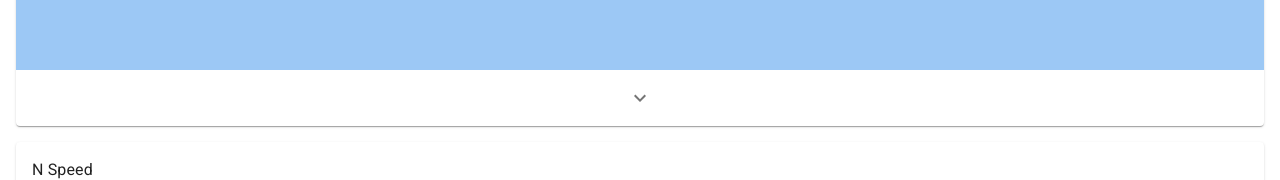
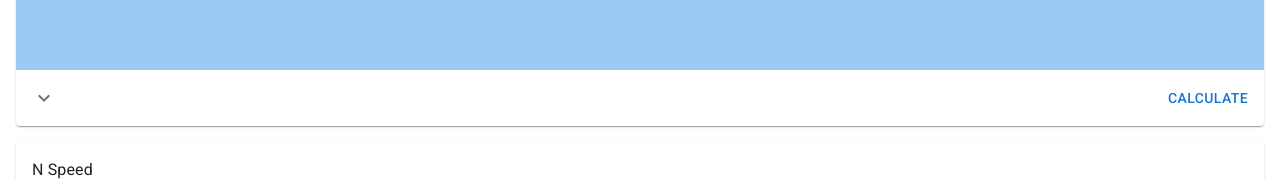
Before and after one commit to tempus157/gearing-calculator, a Next.js app: page / in a window 1280 px wide. Shown: the part 230-410 px from the top of the page. Built offline with nearby package versions, Linux system fonts and the light colour scheme.

Commit message:
Place calculate button

```diff
--- a/src/components/GearingEditor.tsx
+++ b/src/components/GearingEditor.tsx
@@ -21,8 +21,7 @@ const ordinalSuffix = [
 function GearingEditor({ gears, setGears }: GearingEditorProps) {
   return (
     <>
-      {gears.map((gear, i) => {
-        return (
+      {gears.map((gear, i) => (
         <SliderTextField
           key={i}
           label={`${i + 1}${ordinalSuffix[i]}`}
@@ -36,8 +35,7 @@ function GearingEditor({ gears, setGears }: GearingEditorProps) {
           step={0.01}
           digit={2}
         />
-        );
-      })}
+      ))}
     </>
   );
 }
--- a/src/components/OutputCard.tsx
+++ b/src/components/OutputCard.tsx
@@ -1,9 +1,10 @@
 import { ExpandMore } from "@mui/icons-material";
 import {
-  Box,
+  Button,
   Card,
   CardContent,
   Collapse,
+  Grid,
   IconButton,
   IconButtonProps,
   styled,
@@ -40,11 +41,16 @@ function OutputCard() {
   return (
     <Card>
       <FakeGraph />
-      <Box m={1} display="grid" justifyContent="center">
-        <ExpandMoreButton expand={expanded} onClick={handleExpandClick}>
-          <ExpandMore />
-        </ExpandMoreButton>
-      </Box>
+      <Grid container justifyContent="space-between" alignItems="center">
+        <Grid item m={1}>
+          <ExpandMoreButton expand={expanded} onClick={handleExpandClick}>
+            <ExpandMore />
+          </ExpandMoreButton>
+        </Grid>
+        <Grid item m={1}>
+          <Button>Calculate</Button>
+        </Grid>
+      </Grid>
       <Collapse in={expanded}>
         <CardContent>
           <GearingEditor gears={gears} setGears={setGears} />
```
Lines whose indentation alone changed are shown as unchanged.
